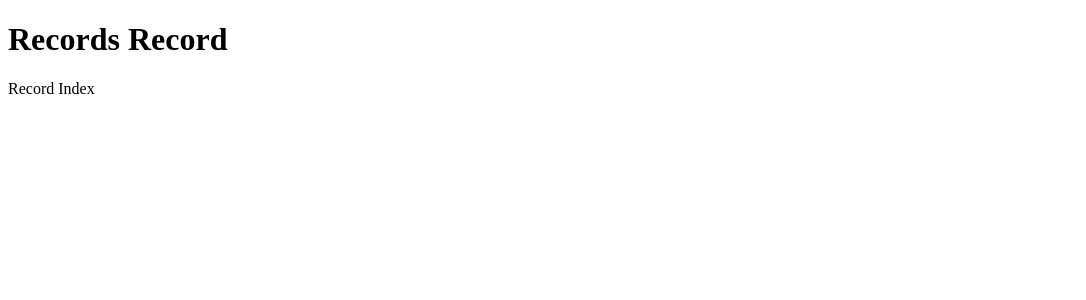
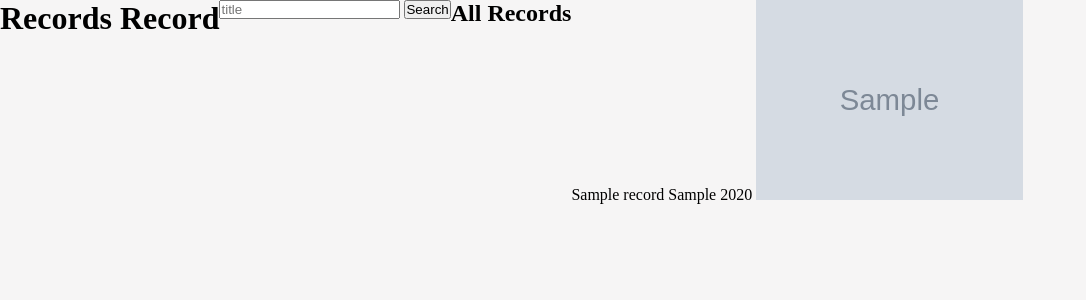
Before and after one commit to aggarabedian/finch_collector, a Django app: page /records/ in a window 1280 px wide. Shown: the top 300 px of the page, without its empty margins (0-1086 px from the left). Run offline with Django 3.2, Linux system fonts and the light colour scheme; tables that the repository leaves empty hold one stand-in row (values such as "Sample post"); grey boxes marked "Sample" are stand-in pictures.

Commit message:
Adds context to /records route

```diff
--- a/main_app/static/styles/main.css
+++ b/main_app/static/styles/main.css
@@ -0,0 +1,21 @@
+* {
+  box-sizing: border-box;
+  margin: 0;
+  padding: 0;
+}
+
+body {
+  background-color: #F6F5F5;
+  display: flex;
+  flex-wrap: wrap;
+}
+
+.all_records {
+  display: flex;
+  flex-wrap: wrap;
+}
+
+img {
+  height: 200px;
+  width: auto;
+}
--- a/main_app/templates/record_list.html
+++ b/main_app/templates/record_list.html
@@ -5,6 +5,22 @@
 {% block content %}
 
 <h1>Records Record</h1>
-<p>Record Index</p>
+
+<form method="get">
+  <input class="input" type="text" name="title" placeholder="title">
+  <input type="submit" value="Search">
+</form>
+<div class="all_records">
+  <h2>All Records</h2>
+  {% for record in records %}
+  <p>
+  {{record.title}}
+  {{record.artist}}
+  {{record.year}}
+  <img src="{{record.img}}" alt="{{record.title}}">
+  </p>
+  {% endfor %}
+
+</div>
 
 {% endblock %}
--- a/main_app/views.py
+++ b/main_app/views.py
@@ -2,6 +2,7 @@ from django.shortcuts import render
 from django.views import View
 from django.http import HttpResponse
 from django.views.generic.base import TemplateView
+from .models import Record
 
 # Create your views here.
 
@@ -13,3 +14,8 @@ class About(TemplateView):
 
 class Records(TemplateView):
   template_name = "record_list.html"
+
+  def get_context_data(self, **kwargs):
+    context = super().get_context_data(**kwargs)
+    context["records"] = Record.objects.all()
+    return context
```
Also changed, not shown: main_app/db/create_records.sql (+27 -0 lines).
